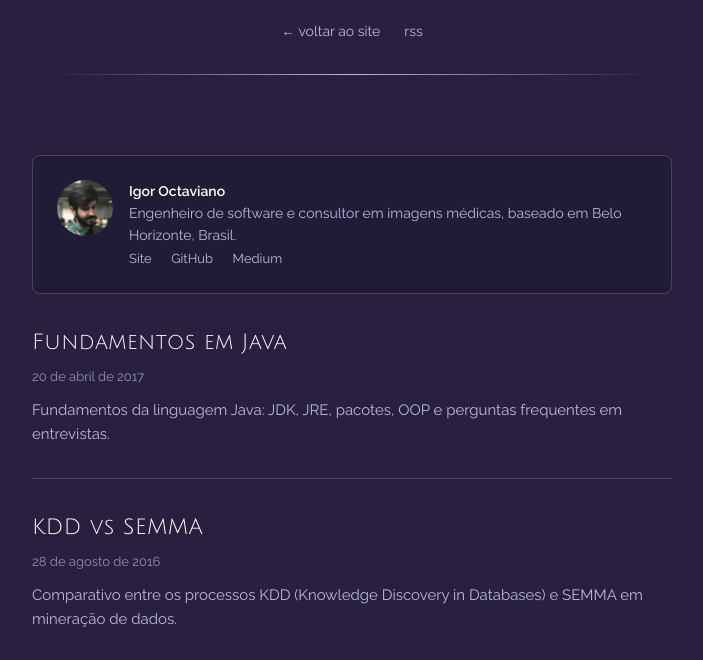
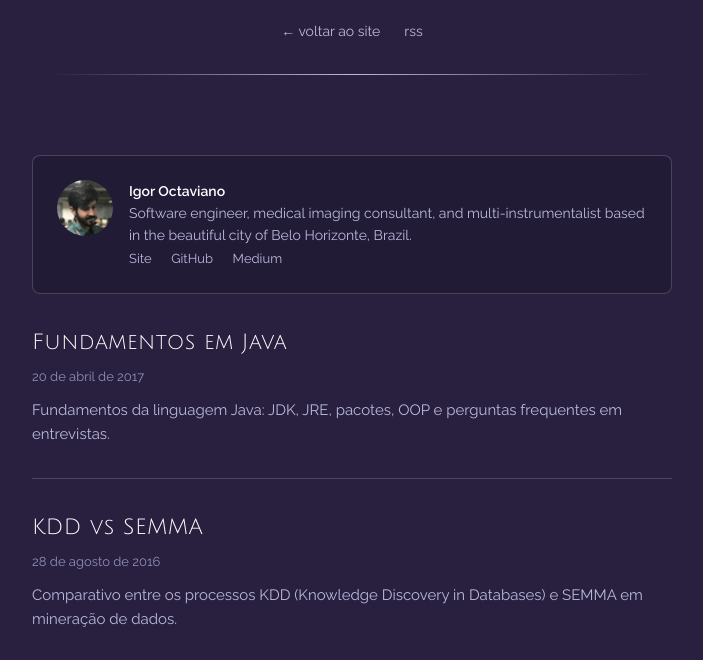
Before and after one commit to igoroctaviano/blog, an Astro site: page / in a window 1280 px wide. Shown: the part 130-790 px from the top of the page, without its empty margins (288-991 px from the left). Built offline with nearby package versions, Linux system fonts and the light colour scheme; Astro itself is replaced by a stand-in of ours.

Commit message:
Update text

```diff
--- a/src/components/Bio.astro
+++ b/src/components/Bio.astro
@@ -5,7 +5,7 @@ const siteUrl = "https://igoroctaviano.com";
 <aside class="bio">
   <img
     src={`${import.meta.env.BASE_URL}img/profile-pic.jpg`}
-    alt="Foto de Igor Octaviano"
+    alt="Profile picture of Igor Octaviano"
     width="56"
     height="56"
     loading="lazy"
@@ -14,8 +14,8 @@ const siteUrl = "https://igoroctaviano.com";
   <div>
     <p>
       <strong>Igor Octaviano</strong><br />
-      Engenheiro de software e consultor em imagens médicas, baseado em Belo
-      Horizonte, Brasil.
+      Software engineer, medical imaging consultant, and multi-instrumentalist
+      based in the beautiful city of Belo Horizonte, Brazil.
     </p>
     <p class="bio-links">
       <a href={siteUrl}>Site</a>
```
